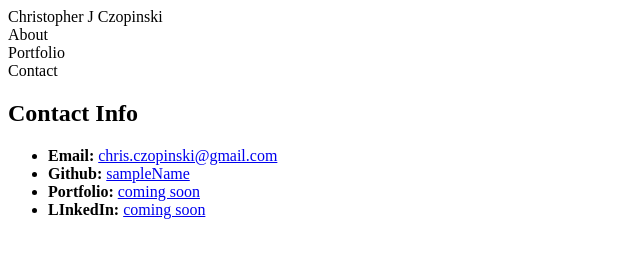
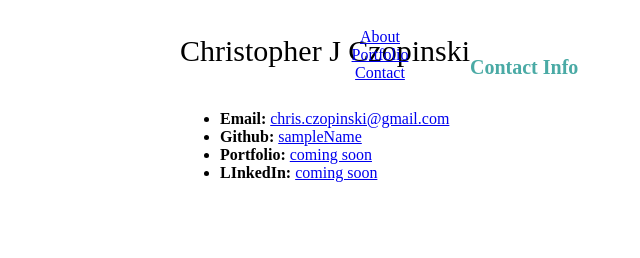
Before and after one commit to czops/Basic-Portfolio, a plain HTML site: page contact.html in a window 1280 px wide. Shown: the whole page, without its empty margins (0-640 px from the left). Drawn offline with Linux system fonts and the light colour scheme.

Commit message:
still can't get CSS to work well

```diff
--- a/assets/css/style.css
+++ b/assets/css/style.css
@@ -0,0 +1,73 @@
+html{
+    box-sizing: border-box;
+}
+
+*, *:before, *:after {
+    box-sizing: inherit;
+}
+
+.page_container{
+    width: 960px;
+    padding: 20px;
+    margin: 0 auto;
+}
+
+.name{
+    float: left;
+    margin-bottom: 20px;
+    font-size: 30px;
+    line-height: 45px;
+    color: black;
+    width: 100;
+}
+
+.box-set{
+    position: absolute;
+    text-align: center;
+    width: 400px;
+    height: 30px;
+    float: right;
+}
+
+.box{
+
+}
+
+/*.box-1 {
+    top: 0;
+    right: 460;
+  }
+  .box-1.1 {
+    top: 0;
+    right: -460;
+  }
+
+  .box-2 {
+    top: 0;
+    right: 340px;
+  }
+
+  .box-3 {
+    top: 0;
+    right: 405px;
+  }*/
+
+  /*specific to the portfolio page*/
+  .projects {
+    float: left;
+  }
+
+h1{
+    margin-bottom: 20px;
+    font-size: 30px;
+    line-height: 45px;
+    color:#000000;
+}
+
+h2{
+    margin-bottom: 20px;
+    font-size: 20px;
+    line-height: 45px;
+    border-bottom-color: #000000;
+    color:#4aaaa5;
+}
--- a/contact.html
+++ b/contact.html
@@ -19,20 +19,22 @@
             <div class="name">
                 Christopher J Czopinski
             </div>
+                        <!--the next 3 elements should be the boxes that link between the different HTML pages-->
+                <div class="box-set">
+                    <div class="box box-1.1">
+                            <!--need to link the HTML page here-->
+                            <a href="index.html">About</a>
+                    </div>
+                    <div class="box box-2">
+                        <!--need to link the HTML page here-->
+                        <a href="portfolio.html">Portfolio</a></li>
+                    </div>
+                    <div class="box box-3">
+                        <!--need to link the HTML page here-->
+                        <a href="contact.html">Contact</a></li>
+                    </div>
+                </div>
 
-            <!--the next 3 elements should be the boxes that link between the different HTML pages-->
-            <div class="box">
-                About
-                <!--need to link the HTML page here-->
-            </div>
-            <div class="box">
-                Portfolio
-                <!--need to link the HTML page here-->
-            </div>
-            <div class="box">
-                Contact
-                <!--need to link the HTML page here-->
-            </div>
         </div>
         <div class="content">
                 <h2>Contact Info</h2>
```
Also changed, not shown: index.html (+5 -5 lines), portfolio.html (+8 -5 lines).
